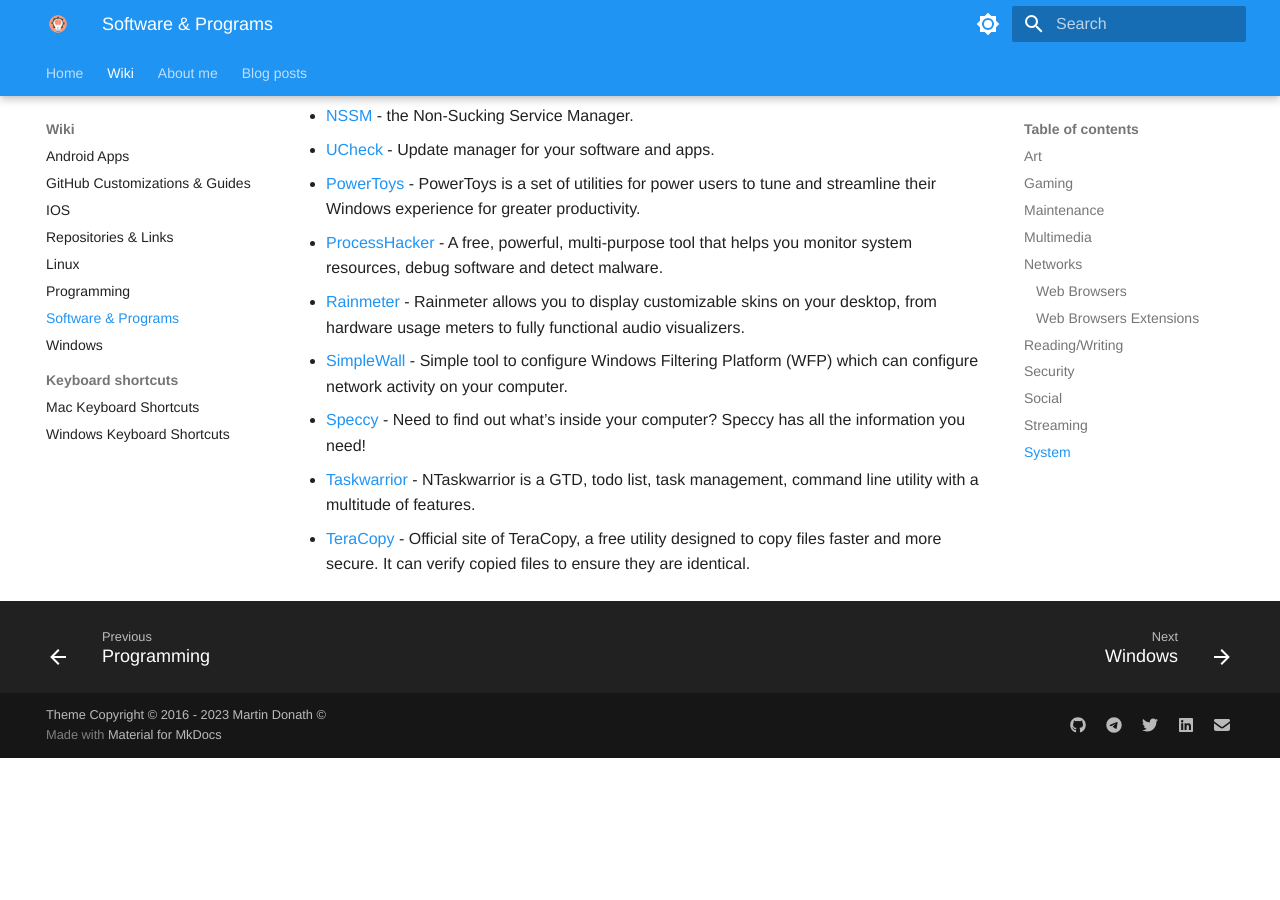
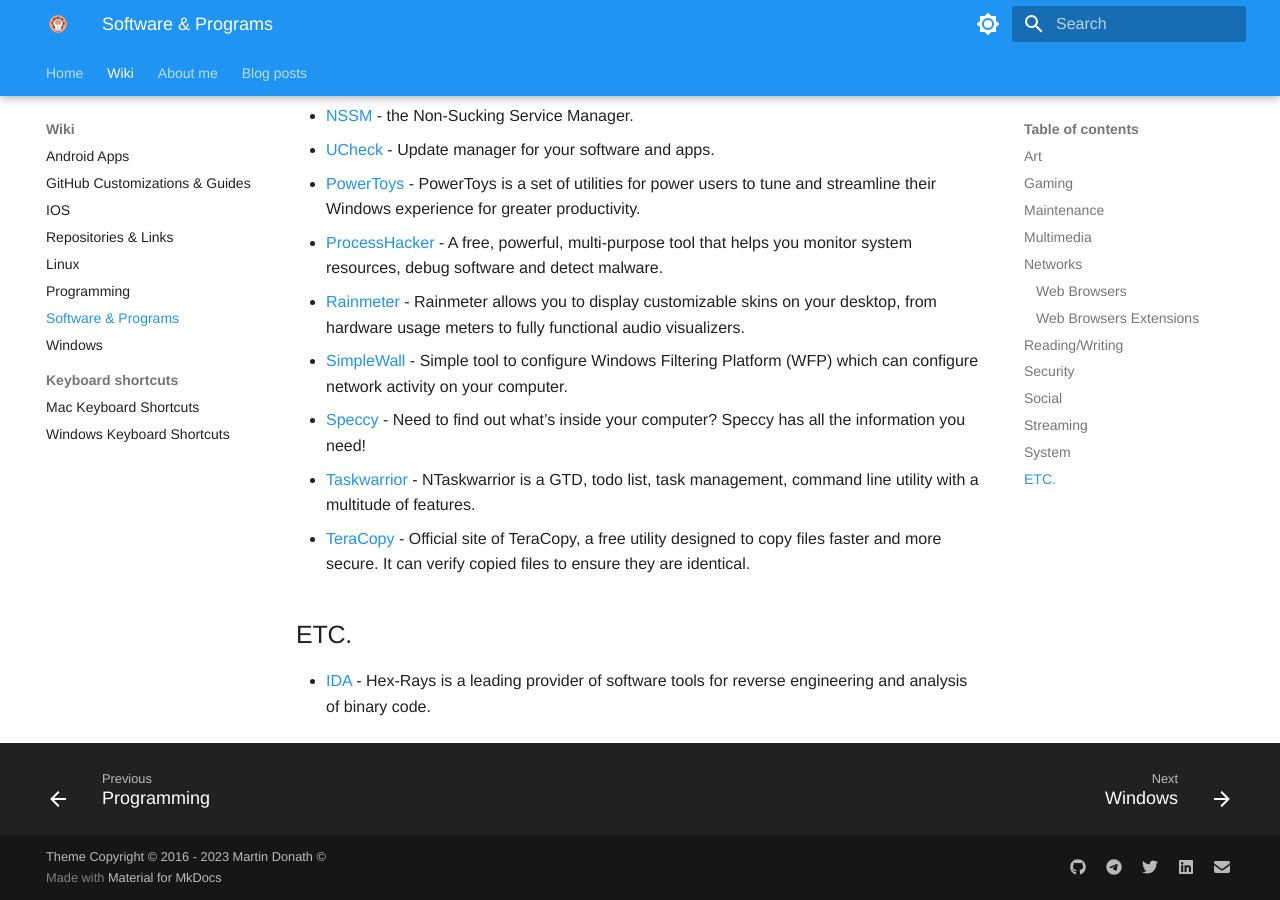
Before and after one commit to ZivSimchoni/Zwiki, an MkDocs documentation site: the page built from docs/Wiki/Programs.md, in a window 1280 px wide and 900 px high, scrolled down 5612 px. Built offline with MkDocs 1.6.1 and Material for MkDocs 9.7.7, drawn with Linux system fonts in a browser that asks for light colours; some web fonts are replaced; before the commit the page ends 6370 px from its top, so only the background shows below that.

Commit message:
Add IDA
Reverse Engineering program

```diff
--- a/docs/Wiki/Programs.md
+++ b/docs/Wiki/Programs.md
@@ -153,3 +153,7 @@
 -   [Speccy](https://www.ccleaner.com/speccy) - Need to find out what’s inside your computer? Speccy has all the information you need!
 -   [Taskwarrior](https://github.com/GothenburgBitFactory/taskwarrior) - NTaskwarrior is a GTD, todo list, task management, command line utility with a multitude of features.
 -   [TeraCopy](https://www.codesector.com/teracopy) - Official site of TeraCopy, a free utility designed to copy files faster and more secure. It can verify copied files to ensure they are identical.
+
+## ETC.
+
+-   [IDA](https://hex-rays.com) - Hex-Rays is a leading provider of software tools for reverse engineering and analysis of binary code.
```
